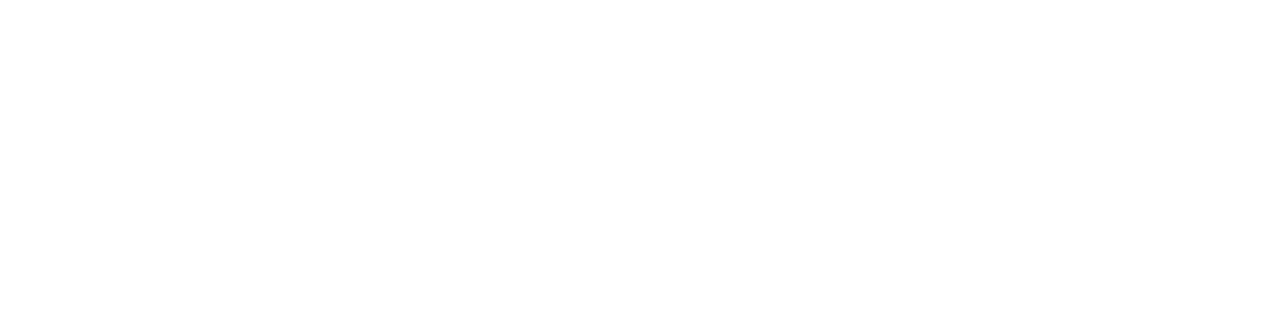
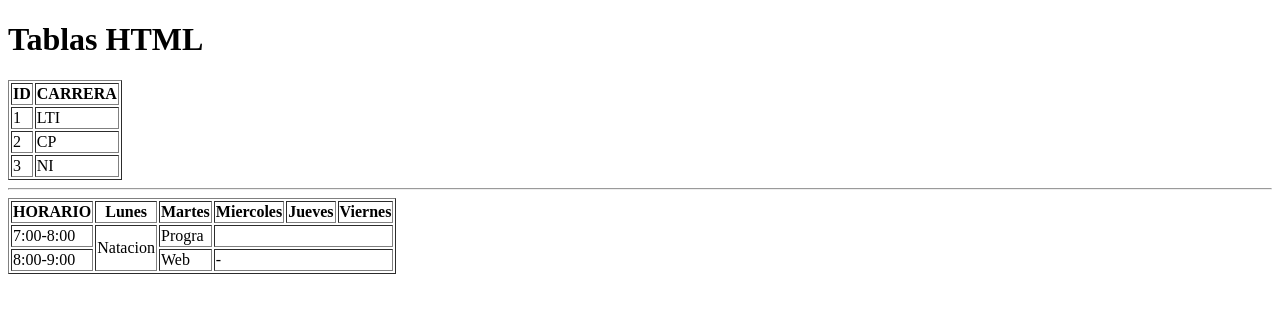
Before and after one commit to rebeca-segura-martinez/practica3008, a plain HTML site: page index.html in a window 1280 px wide. Drawn offline with Linux system fonts and the light colour scheme.

Commit message:
tabla con celdas combinadas

```diff
--- a/index.html
+++ b/index.html
@@ -3,9 +3,53 @@
 <head>
     <meta charset="UTF-8">
     <meta name="viewport" content="width=device-width, initial-scale=1.0">
-    <title>Document</title>
+    <title>Practica3008</title>
 </head>
 <body>
+    <h1>Tablas HTML</h1>
+    <table border="1">
+        <tr>
+            <th>ID</th>
+            <th>CARRERA</th>
+        </tr>
+        <tr>
+            <td>1</td>
+            <td>LTI</td>
+        </tr>
+        <tr>
+            <td>2</td>
+            <td>CP</td>
+        </tr>
+        <tr>
+            <td>3</td>
+            <td>NI</td>
+        </tr>
+    </table>
+   <hr>
+   <!--Tabla con celdas combinadas-->
+   <table border="1">
+        <tr>
+            <th>HORARIO</th>
+            <th>Lunes</th>
+            <th>Martes</th>
+            <th>Miercoles</th>
+            <th>Jueves</th>
+            <th>Viernes</th>
 
+        </tr>
+        <tr>
+            <td>7:00-8:00</td>
+            <td rowspan="2">Natacion</td>
+            <td >Progra</td>
+            <td colspan="3"></td>
+
+        </tr>
+        <tr>
+            <td>8:00-9:00</td>
+            <td>Web</td>
+            <td colspan="3">-</td>
+
+        </tr>
+   </table>
 </body>
 </html>
```
